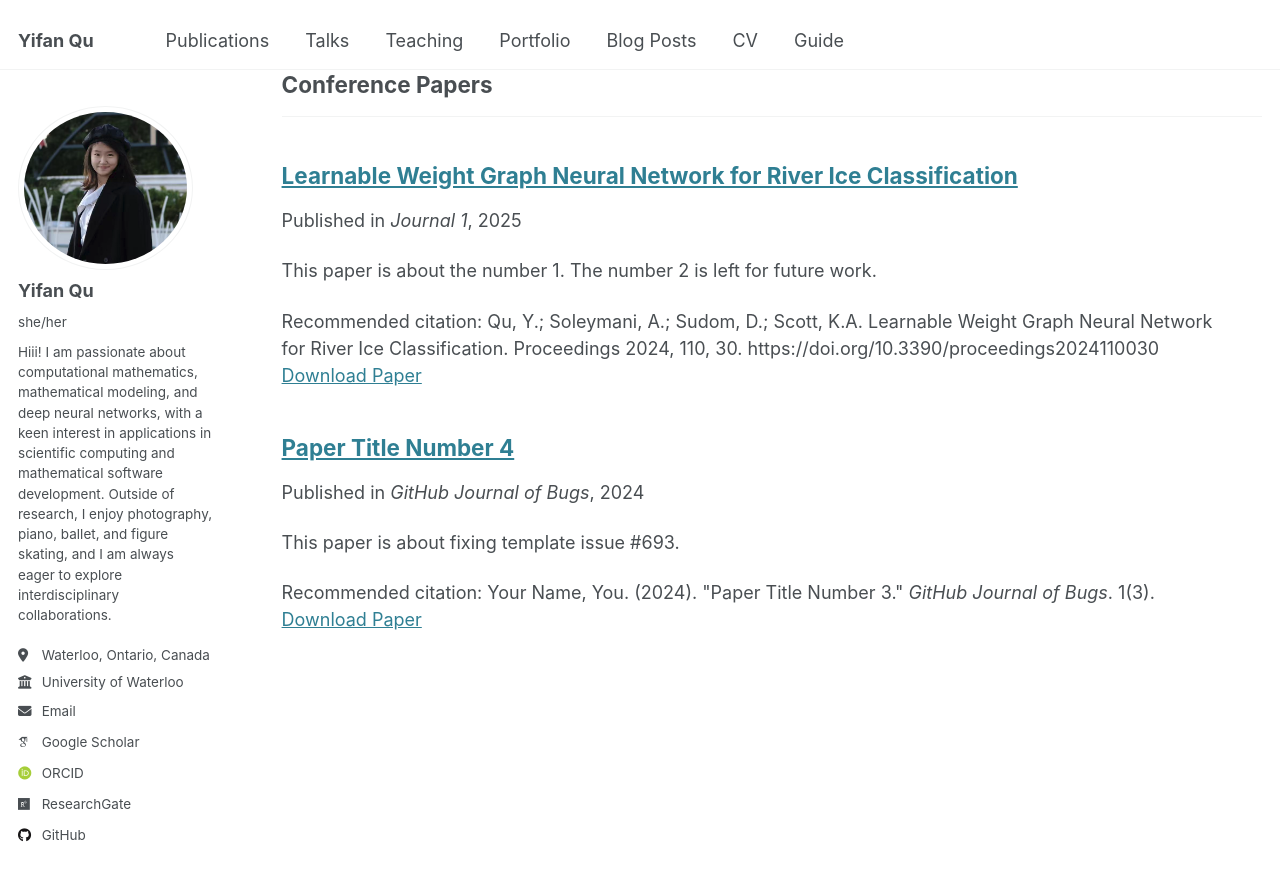
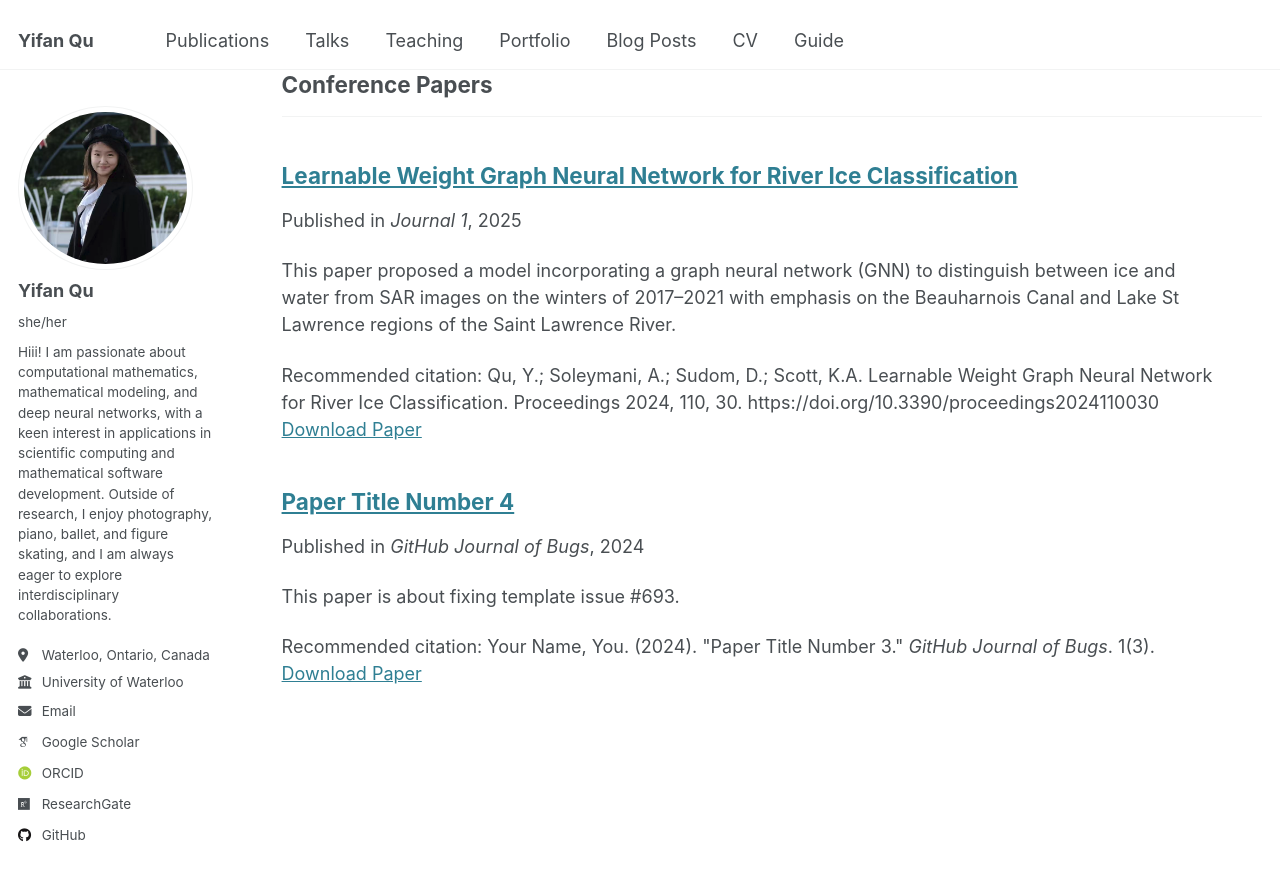
Before and after one commit to Maruko1337/Maruko1337.github.io, a Jekyll site: the page built from _pages/publications.html, in a window 1280 px wide and 900 px high, scrolled down 730 px. Shown: the top 881 px of the window. Built offline with Jekyll 4.4.1, drawn with Linux system fonts in a browser that asks for light colours; some web fonts are replaced.

Commit message:
Update 2025-01-13-Learnable Weight_Graph_Neural_Network_for_River_Ice_Classificati.md

```diff
--- a/_publications/2025-01-13-Learnable Weight_Graph_Neural_Network_for_River_Ice_Classificati.md
+++ b/_publications/2025-01-13-Learnable Weight_Graph_Neural_Network_for_River_Ice_Classificati.md
@@ -3,7 +3,7 @@ title: "Learnable Weight Graph Neural Network for River Ice Classification"
 collection: Publication
 category: conferences
 permalink: /publication/2025-01-13-Learnable Weight_Graph_Neural_Network_for_River_Ice_Classificati
-excerpt: 'This paper is about the number 1. The number 2 is left for future work.'
+excerpt: 'This paper proposed a model incorporating a graph neural network (GNN) to distinguish between ice and water from SAR images on the winters of 2017–2021 with emphasis on the Beauharnois Canal and Lake St Lawrence regions of the Saint Lawrence River.'
 date: 2025-01-13
 venue: 'Journal 1'
 paperurl: 'https://www.mdpi.com/2504-3900/110/1/30'
```
